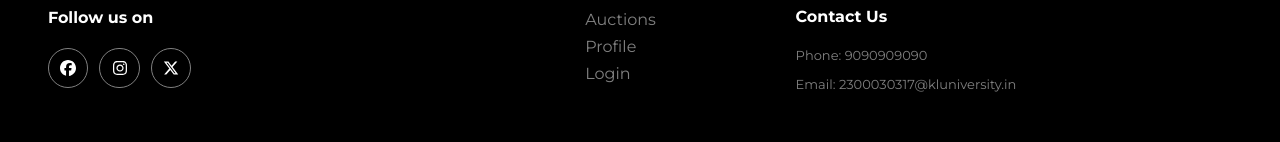
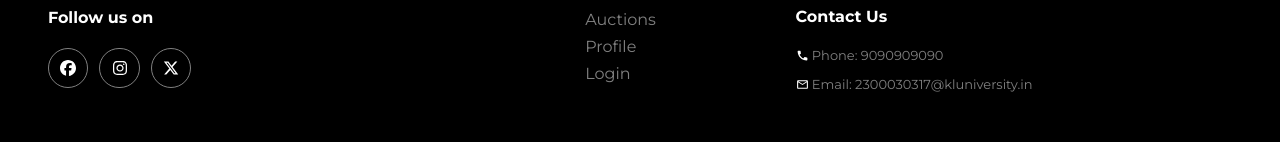
Before and after one commit to phanee27/CI-CD_SDP_Asthetica, a React (Vite) app in the folder asthetica/: page / in a window 1280 px wide. Shown: the part 308-450 px from the top of the page. Built offline with nearby package versions, Linux system fonts and the light colour scheme.

Commit message:
footer modified

```diff
--- a/asthetica/src/components/customer/Footer.jsx
+++ b/asthetica/src/components/customer/Footer.jsx
@@ -2,7 +2,9 @@ import React from "react";
 import { FaFacebook, FaInstagram, FaXTwitter } from "react-icons/fa6";
 import { Link } from "react-router-dom";
 import './styles/Footer.css'
+import { IoMdCall } from "react-icons/io";
 import { IoSend } from "react-icons/io5";
+import { MdOutlineMail } from "react-icons/md";
 
 const Footer = () => {
   return (
@@ -46,8 +48,8 @@ const Footer = () => {
           </div>
           <div className="footer-contact-section">
             <h4>Contact Us</h4>
-            <p>Phone: 9090909090</p>
-            <p>Email: 2300030317@kluniversity.in</p>
+            <p><IoMdCall style={{color:'white'}}/> Phone: 9090909090</p>
+            <p><MdOutlineMail style={{color:'white'}}/> Email: 2300030317@kluniversity.in</p>
           </div>
         </div>
       </div>
--- a/asthetica/src/components/customer/styles/Footer.css
+++ b/asthetica/src/components/customer/styles/Footer.css
@@ -32,7 +32,9 @@
 
 .footer-follow-links a:hover{
     opacity: 0.7;
-    background-color: rgba(128, 128, 128, 0.449);
+    color: black;
+    background-color: white;
+    /* background-color: rgba(128, 128, 128, 0.449); */
 }
 
 .footer-quick-links{
@@ -94,6 +96,9 @@
 
 .footer-contact-section p{
     color: gray;
+    align-items: center;
+    display: flex;
+    gap: 0.2rem;
     font-size: small;
 }
 
```
